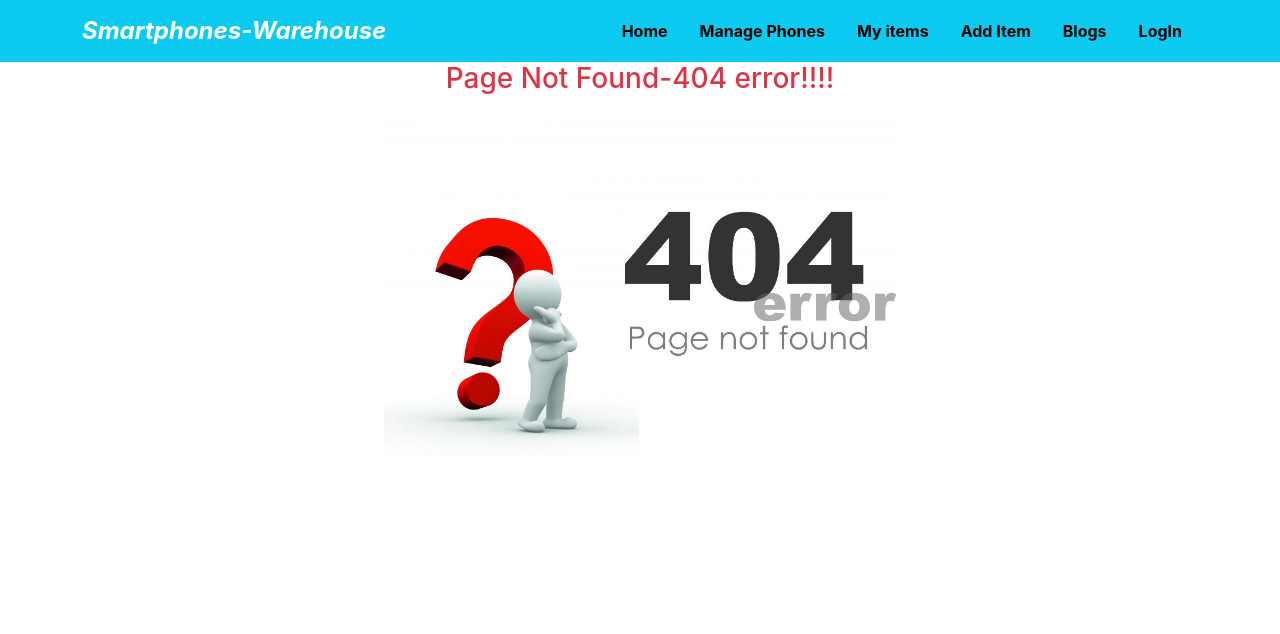
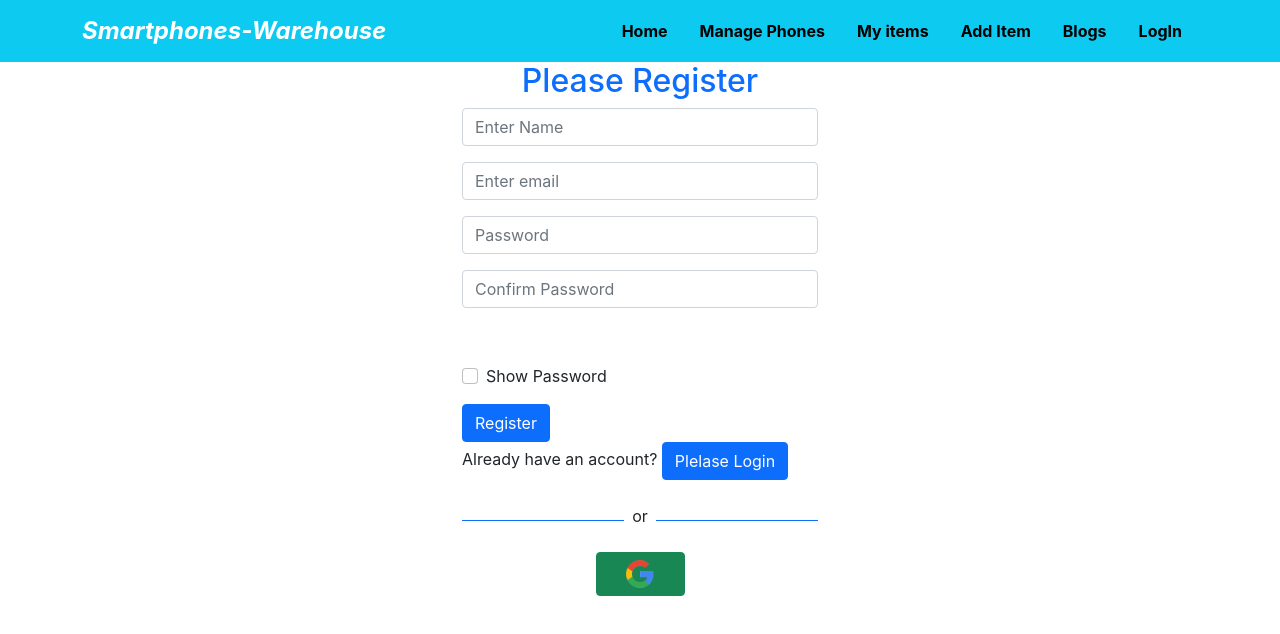
Before and after one commit to Tamanna-akter/smartphones-warehouse-client, a React (Create React App) app: page /register in a window 1280 px wide. Before the commit this address had no page. Shown: the top 634 px of the page. Built offline with nearby package versions, Linux system fonts and the light colour scheme.

Commit message:
initialize firebase authentication

```diff
--- a/package.json
+++ b/package.json
@@ -11,8 +11,10 @@
     "react": "^18.1.0",
     "react-bootstrap": "^2.3.1",
     "react-dom": "^18.1.0",
+    "react-firebase-hooks": "^5.0.3",
     "react-router-dom": "^6.3.0",
     "react-scripts": "5.0.1",
+    "react-toastify": "^9.0.1",
     "web-vitals": "^2.1.4"
   },
   "scripts": {
--- a/src/App.js
+++ b/src/App.js
@@ -1,5 +1,7 @@
 import { Route, Routes } from 'react-router-dom';
 import './App.css';
+import Login from './Components/Authentication/Login/Login';
+import Register from './Components/Authentication/Register/Register';
 import Blogs from './Components/Blogs/Blogs';
 import Home from './Components/Home/Home';
 import NotFound from './Components/NotFound/NotFound';
@@ -15,6 +17,8 @@ function App() {
         <Route path="/home" element={<Home></Home>}></Route>
         <Route path="/blogs" element={<Blogs></Blogs>}></Route>
         <Route path="*" element={<NotFound></NotFound>}></Route>
+        <Route path="/login" element={<Login></Login>}></Route>
+        <Route path="/register" element={<Register></Register>}></Route>
       </Routes>
 
     </div>
--- /dev/null
+++ b/src/Components/Authentication/GoogleLogin/GoogleLogin.js
@@ -0,0 +1,46 @@
+import React from 'react';
+import { useSignInWithGoogle } from 'react-firebase-hooks/auth';
+import { useNavigate } from 'react-router-dom';
+import auth from '../../../firebase.init';
+import Loading from '../../Shared/Loading/Loading';
+import google from './../../../images/google.png';
+
+const GoogleLogin = () => {
+    const [signInWithGoogle, googleUser, loading, error] = useSignInWithGoogle(auth);
+    const navigate = useNavigate();
+
+    let errorMessage;
+
+    if (loading) {
+        return <Loading></Loading>
+    }
+
+    if (error) {
+        errorMessage = <p className='text-danger'>Error: {error?.message}</p>
+    }
+
+    if (googleUser) {
+        navigate('/home');
+    }
+
+    return (
+        <div>
+            <div className='d-flex align-items-center'>
+                <div style={{ height: '1px' }} className='bg-primary w-50'></div>
+                <p className='mt-2 px-2'>or</p>
+                <div style={{ height: '1px' }} className='bg-primary w-50'></div>
+            </div>
+            {errorMessage}
+            <div className=''>
+                <button
+                    onClick={() => signInWithGoogle()}
+                    className='btn btn-success w-25 d-block mx-auto my-2 mb-3'>
+                    <img style={{ width: '30px' }} src={google} alt="" />
+                    {/* <span className='px-2 fw-bold'>Sign In</span> */}
+                </button>
+            </div>
+        </div>
+    );
+};
+
+export default GoogleLogin;
--- /dev/null
+++ b/src/Components/Authentication/Login/Login.js
@@ -0,0 +1,96 @@
+import React, { useRef } from 'react';
+import { Button, Form } from 'react-bootstrap';
+  import { useSendPasswordResetEmail, useSignInWithEmailAndPassword } from 'react-firebase-hooks/auth';
+ import { Link, useLocation, useNavigate } from 'react-router-dom';
+import { toast, ToastContainer } from 'react-toastify';
+
+import 'react-toastify/dist/ReactToastify.css';
+import auth from '../../../firebase.init';
+import Loading from '../../Shared/Loading/Loading';
+import GoogleLogin from '../GoogleLogin/GoogleLogin';
+import './Login.css';
+
+const Login = () => {
+
+    const emailRef = useRef('');
+    const passwordRef = useRef('');
+
+    const [
+        signInWithEmailAndPassword,
+        user,
+        loading,
+        error,
+    ] = useSignInWithEmailAndPassword(auth);
+
+    const navigate = useNavigate();
+    const location = useLocation();
+
+    let from = location.state?.from?.pathname || "/";
+    let errorMessage;
+
+
+    const [sendPasswordResetEmail, sending] = useSendPasswordResetEmail(auth);
+
+    if (loading || sending) {
+        return <Loading></Loading>
+    }
+
+    if (user) {
+        navigate(from, { replace: true });
+    }
+
+    if (error) {
+        errorMessage = <p className='text-danger'>Error: {error?.message}</p>
+    }
+
+    const handleSignIn = e => {
+        e.preventDefault();
+        const email = emailRef.current.value;
+        const password = passwordRef.current.value;
+
+        signInWithEmailAndPassword(email, password);
+    }
+
+    const navigateRegister = e => {
+        navigate('/register');
+    }
+
+    const resetPassword = async () => {
+        const email = emailRef.current.value;
+        if (email) {
+            await sendPasswordResetEmail(email);
+            toast('Email sent,please check your email');
+        }
+        else {
+            toast('Please enter your email...');
+        }
+    }
+
+    return (
+        <div className='container login'>
+        <div className='row'>
+            <div className=' col-sm-6 col-lg-4 mx-auto'>
+            <h2 className='text-info text-center mt-2'>Login</h2>
+            <Form onSubmit={handleSignIn}>
+                <Form.Group className="mb-3" controlId="formBasicEmail">
+                    <Form.Control ref={emailRef} type="email" placeholder="Email" required />
+                </Form.Group>
+                <Form.Group className="mb-3" controlId="formBasicPassword">
+                    <Form.Control ref={passwordRef} type="password" placeholder="Password" required />
+                </Form.Group>
+                <Button variant="success w-50 mx-auto d-block mb-2 fw-bold" type="submit">
+                    Sign In
+                </Button>
+            </Form>
+            {errorMessage}
+            <p>New User? <Link to="/register" className='text-primary text-decoration-none' onClick={navigateRegister}>Create Account</Link> </p>
+            <p>Forget Password?<button className='btn btn-link text-primary  text-decoration-none' onClick={resetPassword}>Reset Password</button> </p>
+            <GoogleLogin></GoogleLogin>
+            <ToastContainer />
+            </div>
+            </div>
+        </div>
+    );
+};
+
+export default Login;
--- /dev/null
+++ b/src/Components/Authentication/Register/Register.js
@@ -0,0 +1,113 @@
+import React, { useState } from "react";
+import { Button, Form } from "react-bootstrap";
+import { Link, useNavigate } from "react-router-dom";
+import {
+  useCreateUserWithEmailAndPassword,
+} from "react-firebase-hooks/auth";
+import auth from "../../../firebase.init";
+import Loading from "../../Shared/Loading/Loading";
+import GoogleLogin from "../GoogleLogin/GoogleLogin";
+
+
+const Register = () => {
+
+  const [showPass, setShowPass] = useState(false);
+  const [createUserWithEmailAndPassword, loading, error] =
+    useCreateUserWithEmailAndPassword(auth, { sendEmailVerification: true });
+  const [errorMessage, setErrorMessage] = useState("");
+//    const [user] = useAuthState(auth);
+
+const navigate = useNavigate();
+
+const navigateLogin = () => {
+    navigate('/login');
+}
+
+  if (loading) {
+    return <Loading></Loading>;
+  }
+
+  const handleRegister = (e) => {
+    e.preventDefault();
+    const email = e.target.email.value;
+    const password = e.target.password.value;
+    const confirmPassword = e.target.confirmPassword.value;
+    if (password === confirmPassword) {
+      createUserWithEmailAndPassword(email, password);
+    } else {
+      setErrorMessage("Password did not Matched");
+    }
+  };
+
+  return (
+    <div className="d-flex justify-content-center align-items-center height-control">
+      <div className="container">
+        <div className="row">
+          <div className=" col-sm-6 col-lg-4 mx-auto">
+            <div className="mb-3">
+              <h2 className="text-primary text-center">Please Register</h2>
+              <Form onSubmit={handleRegister}>
+                <Form.Group className="mb-3" controlId="formBasicName">
+                  <Form.Control type="text" placeholder="Enter Name" />
+                </Form.Group>
+                <Form.Group className="mb-3" controlId="formBasicEmail">
+                  <Form.Control
+                    name="email"
+                    type="email"
+                    placeholder="Enter email"
+                    required
+                  />
+                </Form.Group>
+                <Form.Group className="mb-3" controlId="formBasicPassword">
+                  <Form.Control
+                    name="password"
+                    type={!showPass ? "password" : "text"}
+                    placeholder="Password"
+                    required
+                  />
+                </Form.Group>
+                <Form.Group
+                  className="mb-3"
+                  controlId="formBasicConfirmPassword"
+                >
+                  <Form.Control
+                    name="confirmPassword"
+                    type={!showPass ? "password" : "text"}
+                    placeholder="Confirm Password"
+                    required
+                  />
+                </Form.Group>
+                <p className="text-danger fw-bold">
+                  {errorMessage ? errorMessage : ""}
+                  <br />
+                  {error ? error.message : ""}
+                </p>
+                <Form.Group className="mb-3" controlId="formBasicShowPass">
+                  <Form.Check
+                    type="checkbox"
+                    label="Show Password"
+                    onClick={() => setShowPass(!showPass)}
+                  />
+                </Form.Group>
+                <Button
+                  variant="primary"
+                  type="submit"
+
+                >
+                  Register
+                </Button>
+              </Form>
+              Already have an account?{" "}
+              <Link to="/login" className="btn btn-primary" onClick={navigateLogin}>
+                Plelase Login
+              </Link>
+            </div>
+            <GoogleLogin></GoogleLogin>
+          </div>
+        </div>
+      </div>
+    </div>
+  );
+};
+
+export default Register;
--- /dev/null
+++ b/src/Components/Shared/Loading/Loading.js
@@ -0,0 +1,12 @@
+import React from 'react';
+import { Spinner } from 'react-bootstrap';
+
+const Loading = () => {
+    return (
+        <div className='w-100 d-flex justify-content-center align-items-center'>
+             <Spinner animation="border" variant="success" />
+        </div>
+    );
+};
+
+export default Loading;
```
Also changed, not shown: src/Components/Authentication/RequireAuth/RequireAuth.js (added, +19 -0 lines), src/Components/Authentication/GoogleLogin/GoogleLogin.css (added), src/Components/Authentication/Login/Login.css (added), src/Components/Authentication/Register/Register.css (added), src/Components/Authentication/RequireAuth/RequireAuth.css (added), src/images/google.png (added), 1 other file (tests, documents, lock files or other folders).
